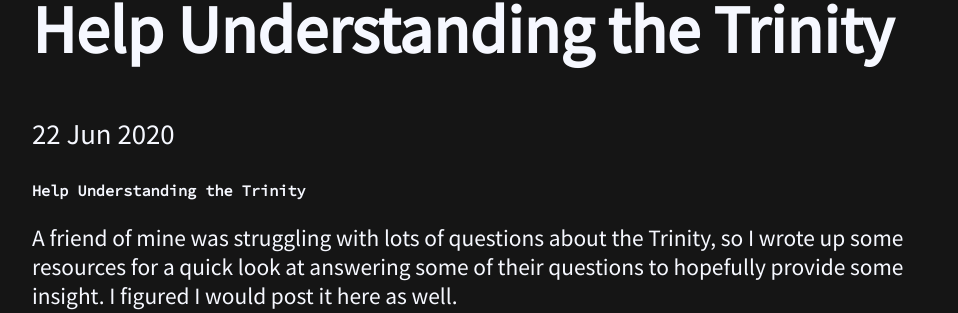
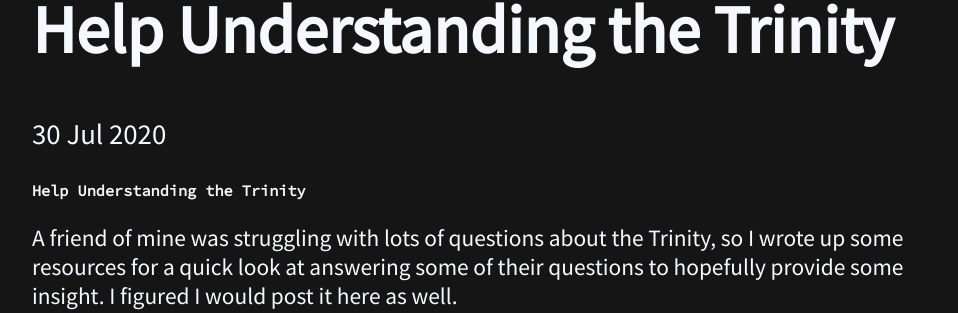
Before and after one commit to codyilardo/codyilardo.github.io, a Jekyll site: the page built from _posts/2020-07-30-help-understanding-the-trinity.md, in a window 1280 px wide. Shown: the part 150-463 px from the top of the page, without its empty margins (160-1118 px from the left). Built offline with Jekyll 4.4.1, drawn with Linux system fonts in a browser that asks for light colours.

Commit message:
add date

```diff
--- a/_posts/2020-07-30-help-understanding-the-trinity.md
+++ b/_posts/2020-07-30-help-understanding-the-trinity.md
@@ -1,7 +1,7 @@
 ---
 layout: post
 title: "Help Understanding the Trinity"
-date: 2020-06-22
+date: 2020-07-30
 ---
 
 ### Help Understanding the Trinity
```
